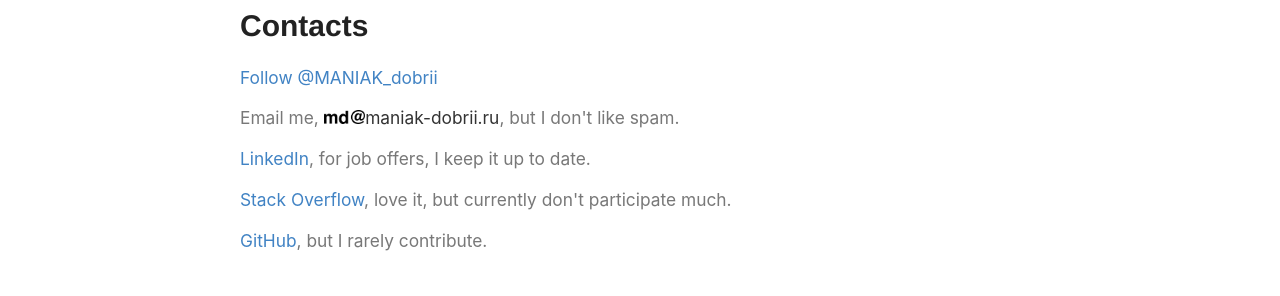
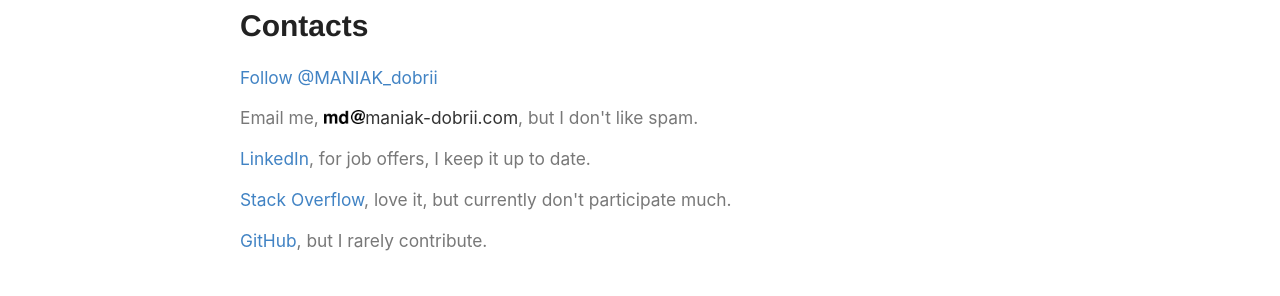
Before and after one commit to maniak-dobrii/maniak-dobrii.github.io, a Jekyll site: the page built from about.html, in a window 1280 px wide. Shown: the part 509-805 px from the top of the page. Built offline with Jekyll 4.4.1, drawn with Linux system fonts in a browser that asks for light colours; comment, search, counter and statistics services are not loaded.

Commit message:
com all the way

```diff
--- a/about.html
+++ b/about.html
@@ -16,7 +16,7 @@
 image-rendering:   -o-crisp-edges;         /* Opera */
 image-rendering: -webkit-optimize-contrast;/* Webkit (non-standard naming) */
 image-rendering: crisp-edges;
--ms-interpolation-mode: nearest-neighbor;  /* IE (non-standard property) */" alt="<Load this image>">maniak-dobrii.ru<span class="dull-meta-color">, but I don't like spam.</span></p>
+-ms-interpolation-mode: nearest-neighbor;  /* IE (non-standard property) */" alt="<Load this image>">maniak-dobrii.com<span class="dull-meta-color">, but I don't like spam.</span></p>
 <p><a href="https://linkedin.com/in/mikhail-solodovnichenko-4a606552">LinkedIn</a><span class="dull-meta-color">, for job offers, I keep it up to date.</span></p>
 <p><a href="http://stackoverflow.com/cv/md">Stack Overflow</a><span class="dull-meta-color">, love it, but currently don't participate much.</span></p>
 <p><a href="https://github.com/maniak-dobrii">GitHub</a><span class="dull-meta-color">, but I rarely contribute.</span></p>
```
